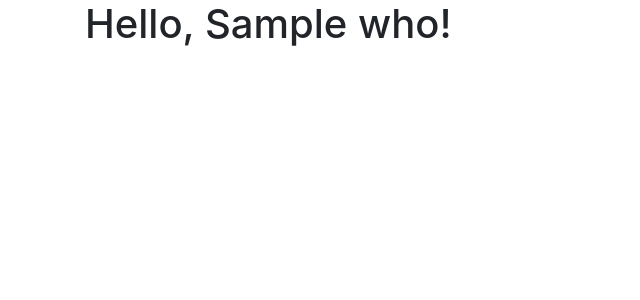
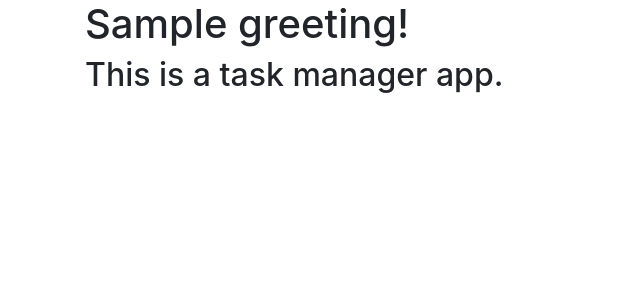
Before and after one commit to ikievite/python-project-lvl4, a Django app: template task_manager/templates/index.html in a window 1280 px wide. Shown: the part 56-356 px from the top of the page, without its empty margins (0-640 px from the left). Run offline with Django 3.2, Linux system fonts and the light colour scheme; the template is opened without the code that fills it: most values are stand-ins (such as "Sample title", 1, 10 or a date in 2020); some libraries are stand-ins or nearby versions.

Commit message:
add i18n support

```diff
--- a/task_manager/templates/base.html
+++ b/task_manager/templates/base.html
@@ -1,5 +1,6 @@
 {# Load the tag library #}
 {% load bootstrap4 %}
+{% load i18n  %}
 <!DOCTYPE html>
 <html>
     <head>
@@ -20,7 +21,7 @@
             <div class="collapse navbar-collapse" id="navbarSupportedContent">
                 <ul class="navbar-nav mr-auto">
                     <li class="nav-item">
-                        <a class="nav-link" href="#">Users</a>
+                        <a class="nav-link" href="#">{% trans "Users" %}</a>
                     </li>
                 </ul>
                 <ul class="navbar-nav">
--- a/task_manager/templates/index.html
+++ b/task_manager/templates/index.html
@@ -1,4 +1,6 @@
 {% extends "base.html" %}
+{% load i18n %}
 {% block content %}
-    <h1>Hello, {{ who }}!</h1>
+    <h1>{{ greeting }}!</h1>
+    <h2> {% trans "This is a task manager app." %}</h2>
 {% endblock content %}
```
